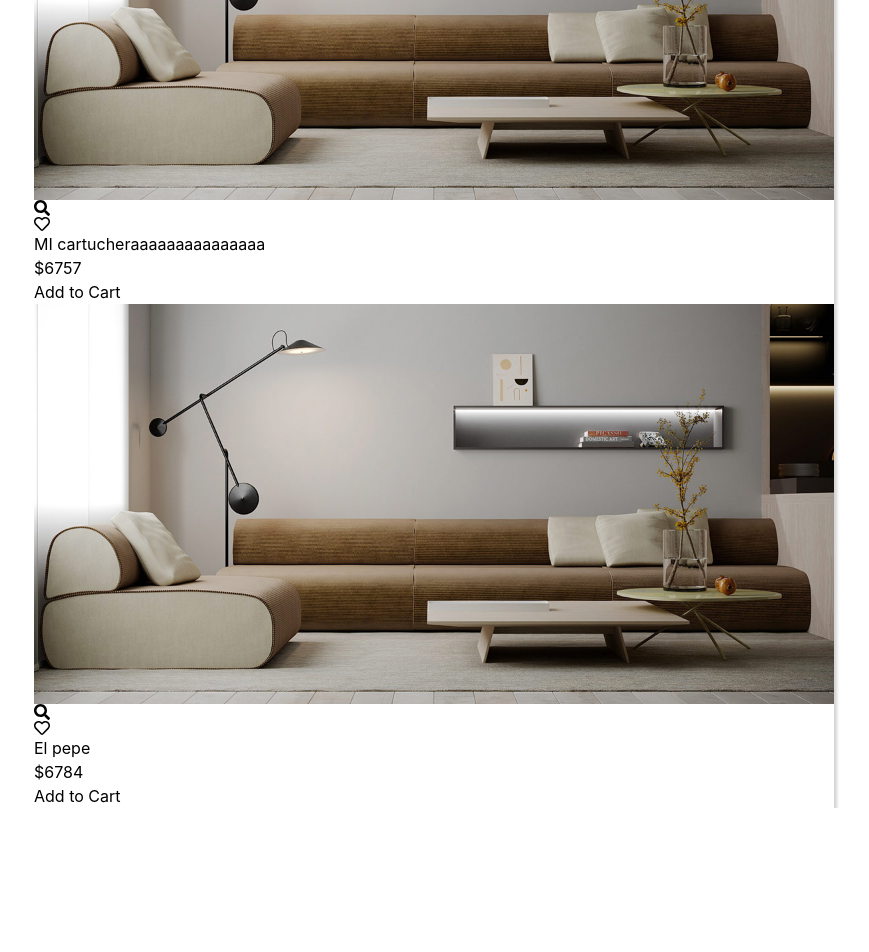
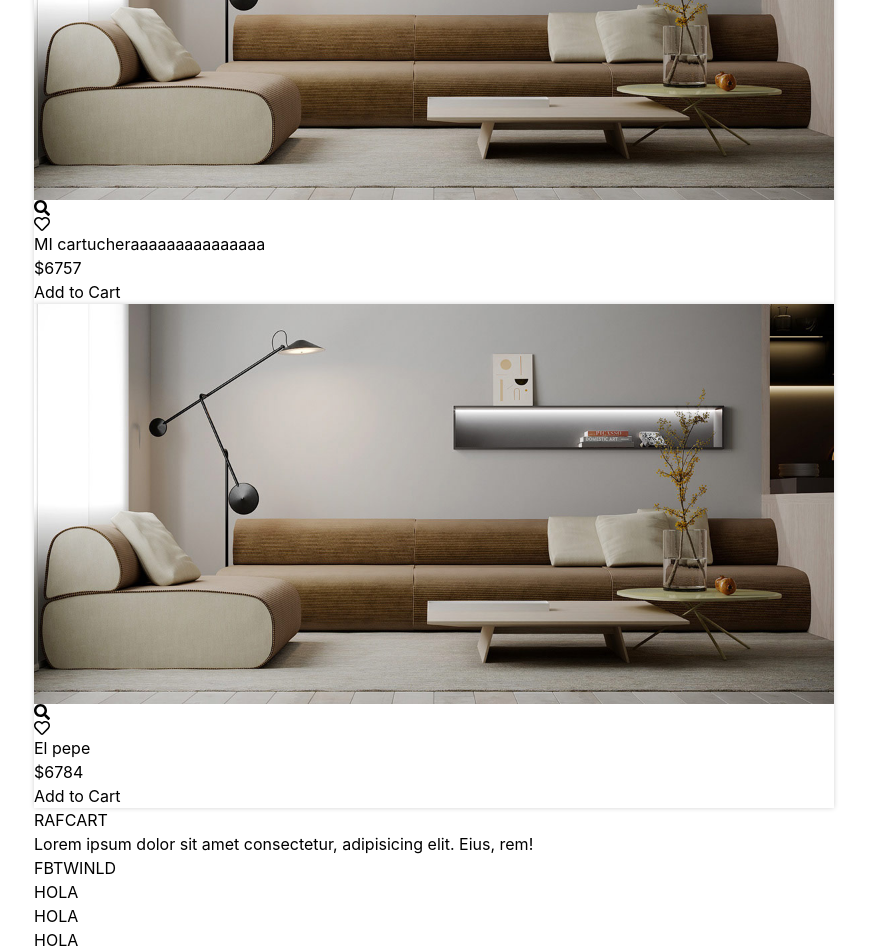
Before and after one commit to Markucho18/e-commerce-ts, a React (Vite) app: page / in a window 1280 px wide. Shown: the part 3480-4432 px from the top of the page, without its empty margins (206-1075 px from the left). Before the commit the page ends 4288 px from the top, so only its background shows below. Built offline with nearby package versions, Linux system fonts and the light colour scheme.

Commit message:
Footer prototipo, ProductGrid terminado

```diff
--- a/src/App.tsx
+++ b/src/App.tsx
@@ -4,6 +4,7 @@ import NavBar from "./components/NavBar"
 import InfoBox from "./components/InfoBox"
 import CategoryGrid from "./components/CategoryGrid"
 import ProductGrid from "./components/ProductGrid"
+import Footer from "./components/Footer"
 //Icons
 import { FaTruck } from "react-icons/fa";
 import { RiMoneyDollarCircleFill } from "react-icons/ri";
@@ -19,7 +20,7 @@ import dining from "./assets/diningRoom.jpg"
 
 const App: React.FC = () => {
   return (
-    <div className="flex flex-col w-screen min-h-screen">
+    <div className="flex flex-col w-screen min-h-screen overflow-x-hidden">
       <Header />
       <NavBar/>
       <section className="flex relative w-full overflow-hidden py-32">
@@ -65,13 +66,14 @@ const App: React.FC = () => {
       </section>
       <section className="flex flex-col w-full gap-6 responsive-padding mb-12">
         <h2 className="font-bold text-2xl text-black/80">TOP NEW ARRIVAL</h2>
-        <div className="grid justify-around items-center">
+        <div className="flex gap-2">
           <ProductGrid img={homeImage} title="Un bolso" price={5000}/>
           <ProductGrid img={homeImage} title="UN auto" price={3456}/>
           <ProductGrid img={homeImage} title="MI cartucheraaaaaaaaaaaaaaa" price={6757}/>
           <ProductGrid img={homeImage} title="El pepe" price={6784}/>
         </div>
       </section>
+      <Footer />
     </div>
   )
 }
--- /dev/null
+++ b/src/components/Footer.tsx
@@ -0,0 +1,28 @@
+const Footer = () => {
+  return (
+    <footer className="flex w-full responsive-padding mb-6">
+      <section className="flex flex-col gap-4">
+        <p>RAFCART</p>
+        <p className="text-zinc-500">Lorem ipsum dolor sit amet consectetur, adipisicing elit. Eius, rem!</p>
+        <div className="flex gap-4">
+          <span>FB</span>
+          <span>TW</span>
+          <span>IN</span>
+          <span>LD</span>
+        </div>
+      </section>
+      <section className="flex flex-1">
+        <div className="flex flex-1 bg-red-500 flex-col px-6 gap-4">
+          <p>HOLA</p>
+          <p>HOLA</p>
+          <p>HOLA</p>
+        </div>
+        <div className="flex flex-1 bg-blue-200 flex-col px-6 gap-4"></div>
+        <div className="flex flex-1 bg-blue-700 flex-col px-6 gap-4"></div>
+        <div className="flex flex-1 bg-green-500 flex-col px-6 gap-4"></div>
+      </section>
+    </footer>
+  )
+}
+
+export default Footer
--- a/src/components/ProductGrid.tsx
+++ b/src/components/ProductGrid.tsx
@@ -10,26 +10,26 @@ interface ProductProps {
 const ProductGrid: React.FC<ProductProps> = ({img, title, price}) => {
   return (
     <div
-      className="flex flex-col w-60 h-80 overflow-hidden rounded-sm"
-      style={{boxShadow: "3px 3px 3px lightgray"}}
+      className="flex flex-col flex-1 h-80 lg:h-[24rem] xl:h-[28rem] overflow-hidden rounded-sm"
+      style={{boxShadow: "0px 0px 5px lightgray"}}
     >
       <div className="group flex flex-1 relative w-full object-center">
         <img src={img} alt={title} className="size-full object-cover"/>
         <div className="hidden group-hover:flex justify-center items-center absolute bg-black/20 inset-0 gap-2 ">
-          <span className="bg-orange-500 hover:bg-orange-600 rounded-full p-2 cursor-pointer">
+          <span className="bg-orange-500 hover:bg-zinc-700 transition-colors duration-200 rounded-full p-2 cursor-pointer">
             <FaSearch className="text-white"/>
           </span>
-          <span className="bg-orange-500 hover:bg-orange-600 rounded-full p-2 cursor-pointer">
+          <span className="bg-orange-500 hover:bg-zinc-700 transition-colors duration-200 rounded-full p-2 cursor-pointer">
             <FaRegHeart className="text-white"/>
           </span>
         </div>
       </div>
-      <div className="flex flex-col py-4 justify-center gap-1">
-        <p className="text-xl truncate ">{title}</p>
-        <p className="text-red-500  text-lg font-bold">${price}</p>
+      <div className="flex flex-col px-2 py-2 lg:py-6 justify-center gap-1">
+        <p className="text-2xl truncate ">{title}</p>
+        <p className="text-red-500  text-xl font-bold">${price}</p>
         <span></span>
       </div>
-      <button className="w-full bg-orange-500 hover:bg-orange-600 text-white font-bold py-2">
+      <button className="w-full bg-orange-500 hover:bg-orange-700 transition-colors duration-300 text-white font-bold py-2">
         Add to Cart
       </button>
     </div>
--- a/src/index.css
+++ b/src/index.css
@@ -7,7 +7,9 @@ body {
   font-family: Inter, system-ui, Avenir, Helvetica, Arial, sans-serif;
   padding: 0;
   margin: 0;
-
+  width: 100vw;
+  min-height: 100vh;
+  overflow-x: hidden;
 }
 
 .responsive-padding {
```
